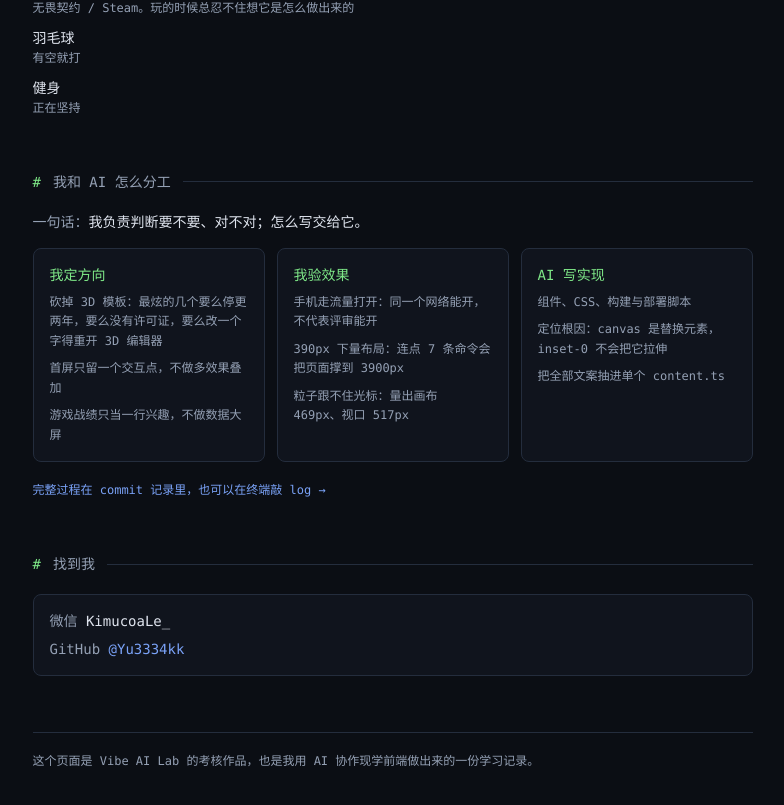
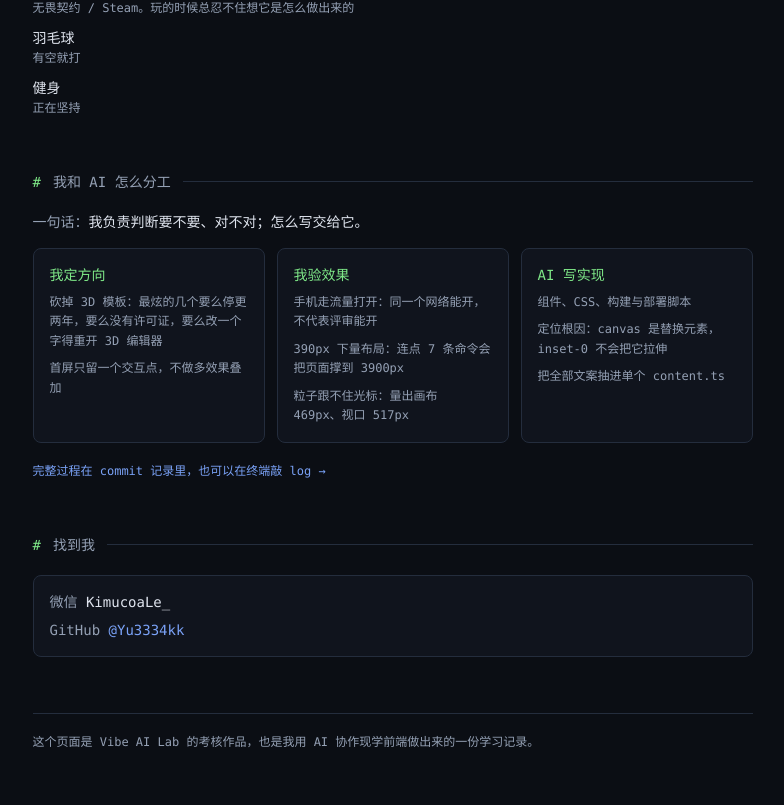
Before and after one commit to Yu3334kk/Yu3334kk.github.io, a React (Vite) app: page / in a window 1280 px wide. Shown: the part 1463-2268 px from the top of the page, without its empty margins (240-1024 px from the left). Built offline with nearby package versions, Linux system fonts and the light colour scheme.

Commit message:
content: 去掉分工里关于游戏战绩的一条

```diff
--- a/src/content.ts
+++ b/src/content.ts
@@ -48,7 +48,6 @@ export const content = {
       items: [
         "砍掉 3D 模板：最炫的几个要么停更两年，要么没有许可证，要么改一个字得重开 3D 编辑器",
         "首屏只留一个交互点，不做多效果叠加",
-        "游戏战绩只当一行兴趣，不做数据大屏",
       ],
     },
     {
```
